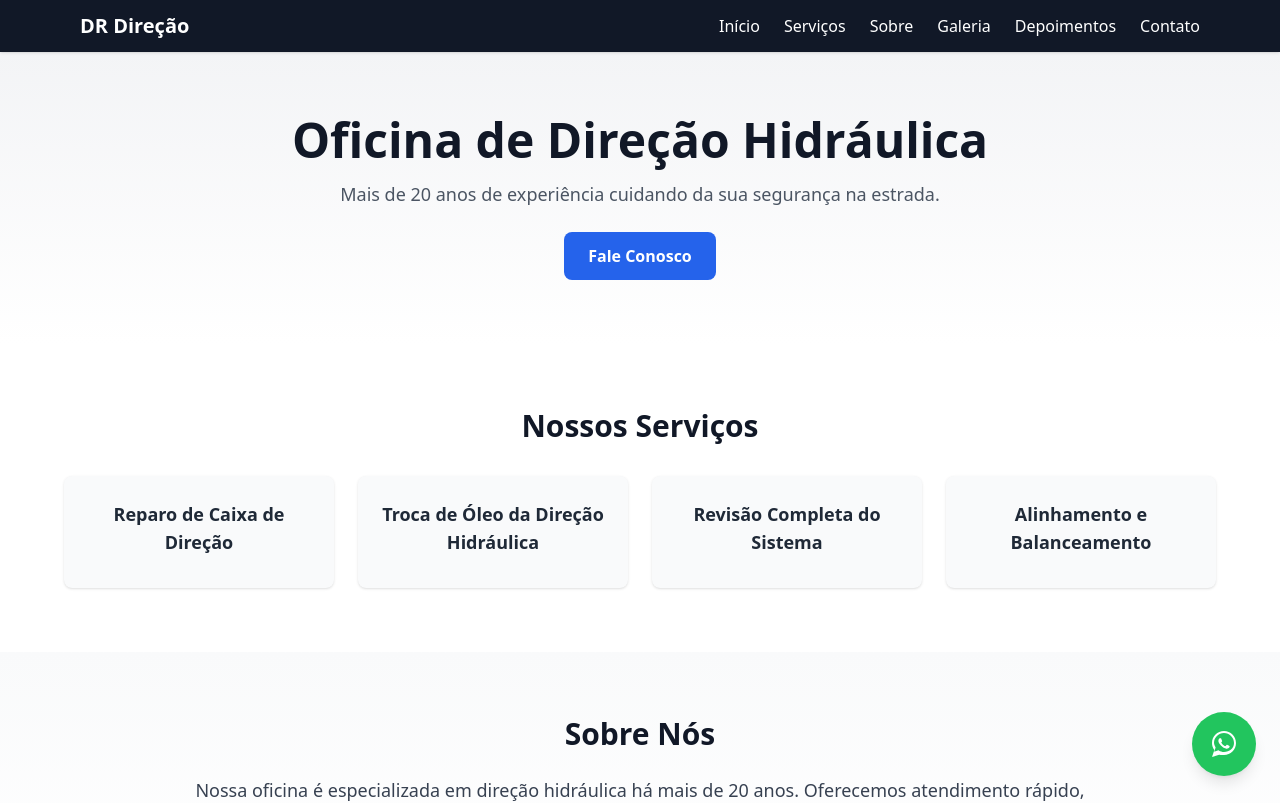
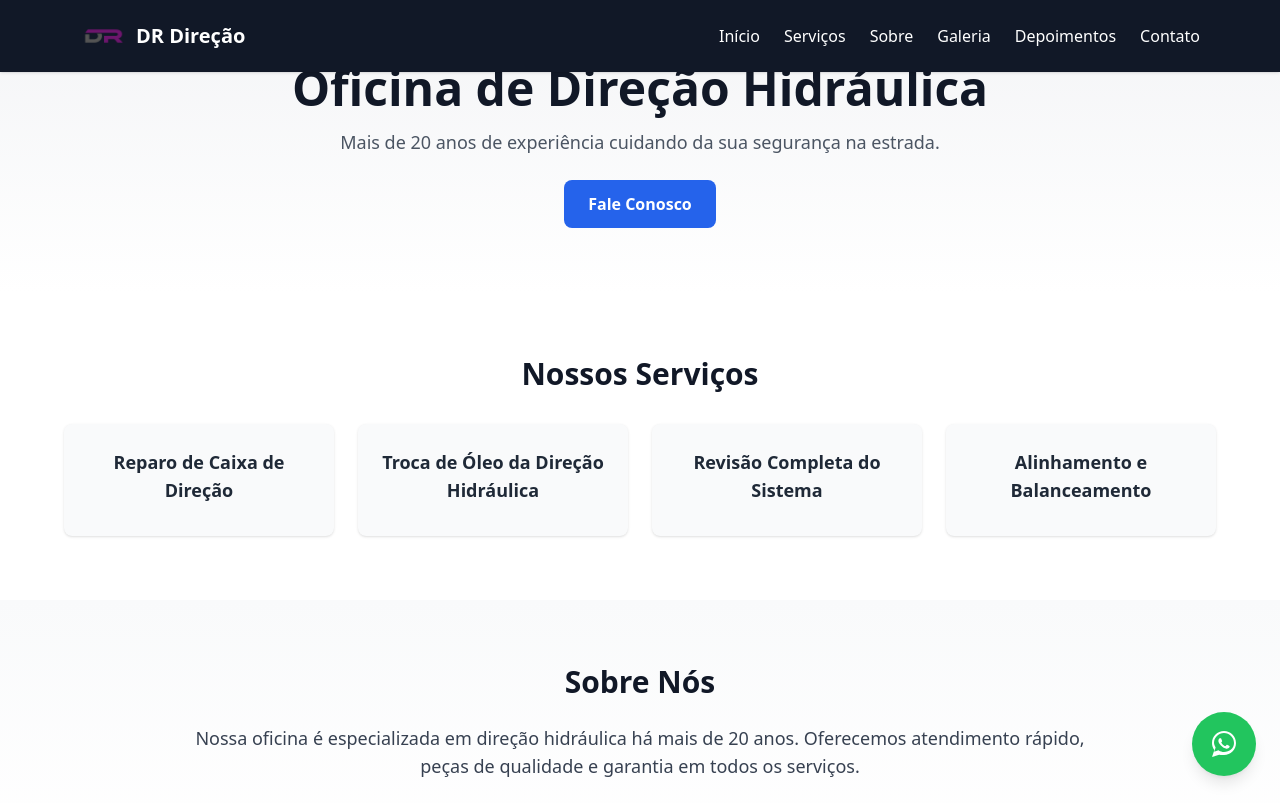
Before and after one commit to guhscf/drdirecao-homol, a React (Create React App) app: page / in a window 1280 px wide. Shown: the top 803 px of the page. Built offline with nearby package versions, Linux system fonts and the light colour scheme; no server answers.

Commit message:
Ajustes na navbar

```diff
--- a/src/components/Navbar.jsx
+++ b/src/components/Navbar.jsx
@@ -4,13 +4,22 @@ export default function Navbar() {
   const [menuOpen, setMenuOpen] = useState(false);
 
   return (
-    <nav className="bg-gray-900 text-white sticky top-0 z-50 shadow">
+    <nav className="bg-gray-900 text-white fixed top-0 w-full z-50 shadow transition-all duration-300">
       <div className="max-w-6xl mx-auto px-4 flex justify-between items-center py-3">
-        <h1 className="text-xl font-bold">DR Direção</h1>
+
+        {/* Logo + Nome */}
+        <div className="flex items-center gap-2">
+          <img
+            src="/LogoSemTexto.png" // coloque sua logo na pasta public/
+            alt="Logo DR Direção"
+            className="h-12 w-auto" // aumentada
+          />
+          <h1 className="text-xl font-bold">DR Direção</h1>
+        </div>
 
         {/* Botão hambúrguer (mobile) */}
         <button
-          className="md:hidden focus:outline-none"
+          className="md:hidden focus:outline-none text-2xl"
           onClick={() => setMenuOpen(!menuOpen)}
         >
           ☰
```
Also changed, not shown: public/LogoSemTexto.png (added).
